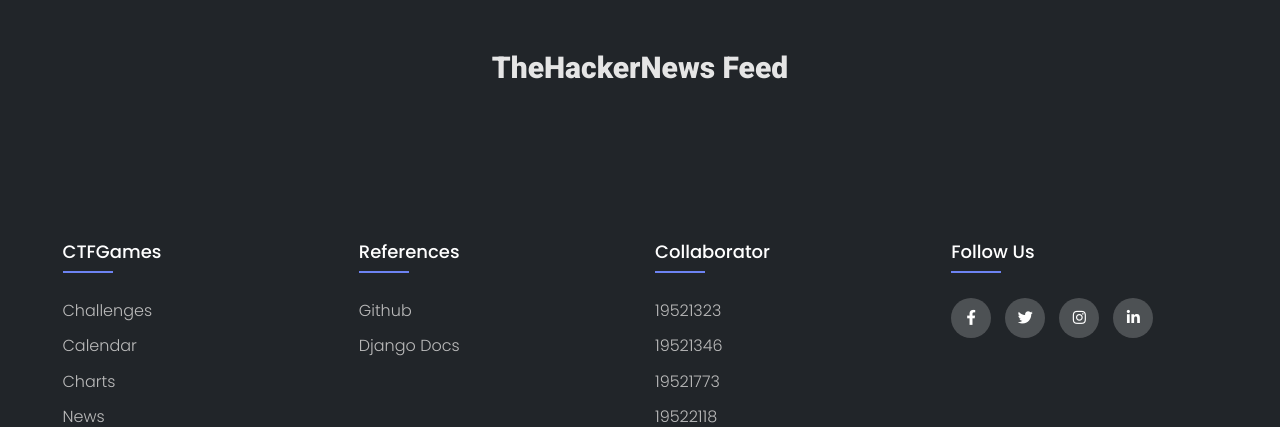
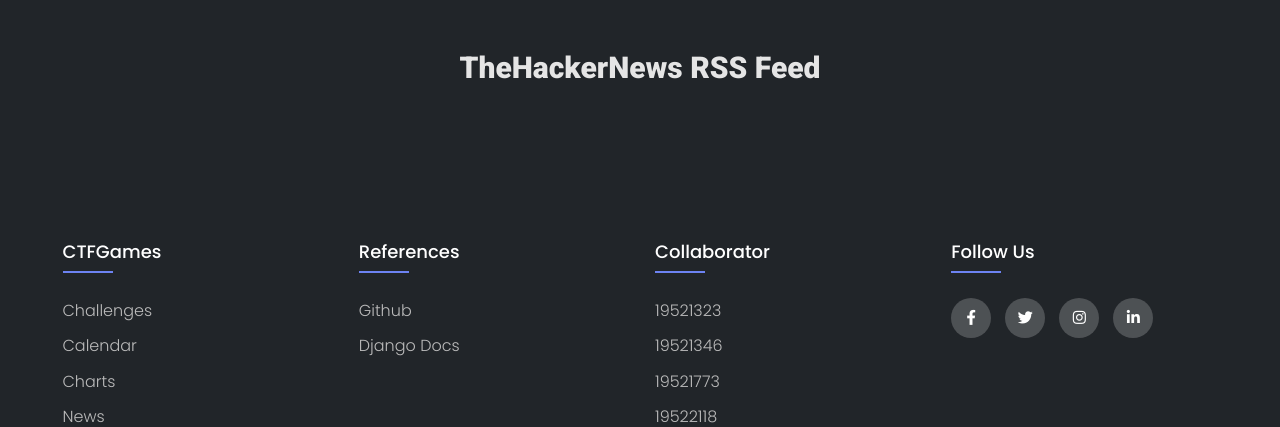
Before and after one commit to meokisama/DjangoCTF, a Django app: template news/templates/news/news.html in a window 1280 px wide. Shown: the part 110-537 px from the top of the page. Run offline with Django 4.2, Linux system fonts and the light colour scheme; the template is opened without the code that fills it, so the values that code supplies are empty.

Commit message:
Cahnge title RSS feed

```diff
--- a/news/templates/news/news.html
+++ b/news/templates/news/news.html
@@ -25,7 +25,7 @@
 
     <section class="text-light p-5 bg-dark" id="section-event">
         <div>
-            <h1 id="upcoming">TheHackerNews Feed</h1>
+            <h1 id="upcoming">TheHackerNews RSS Feed</h1>
         </div>
         <div class="container p-4">
             <div class="row text-center">
```
